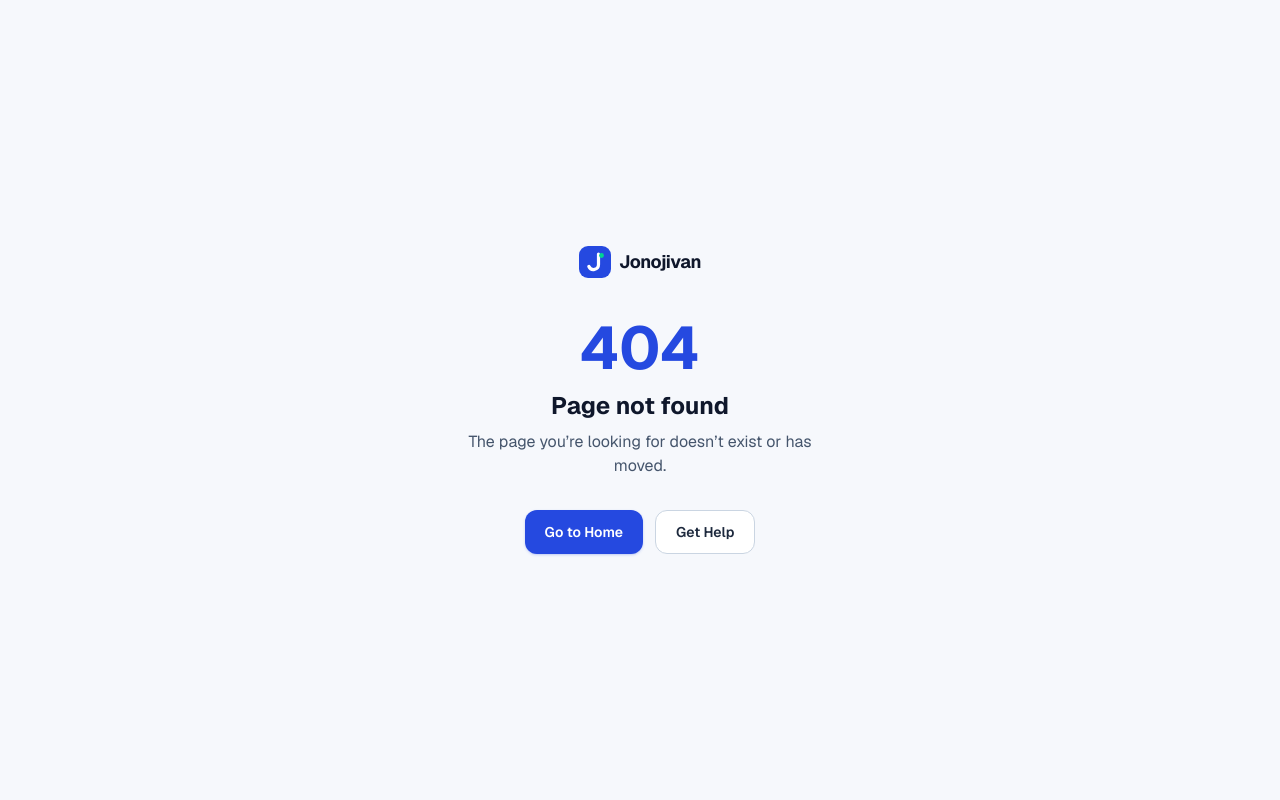
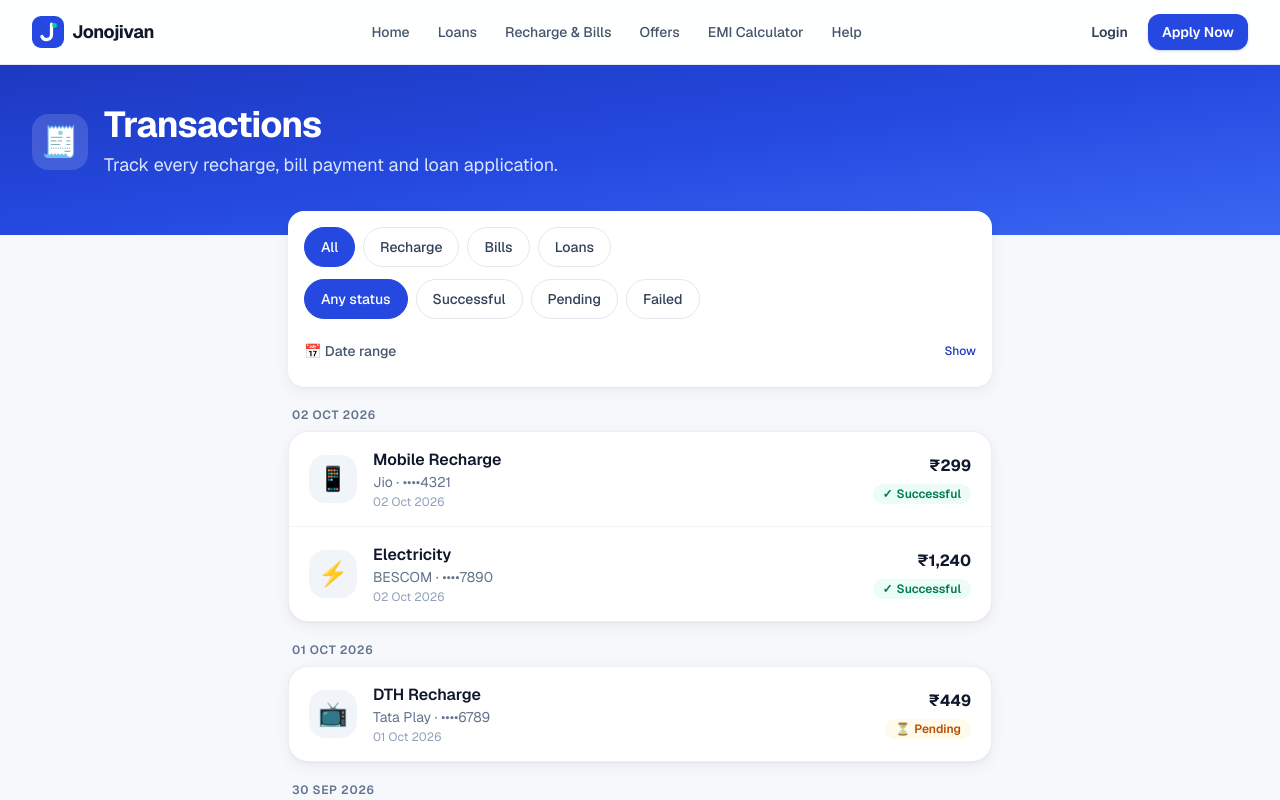
Before and after one commit to niks-nikhil-anand/Jonojivan_finance_recharge_loan, a Next.js app: page /transactions in a window 1280 px wide. Before the commit this address had no page. Shown: the top 800 px of the page. Built offline with nearby package versions, Linux system fonts and the light colour scheme.

Commit message:
feat(transactions): add transaction history list page

```diff
--- /dev/null
+++ b/app/(site)/transactions/page.tsx
@@ -0,0 +1,80 @@
+import type { Metadata } from "next";
+import { TransactionFilters } from "@/components/features/transactions/TransactionFilters";
+import { TransactionItem } from "@/components/features/transactions/TransactionItem";
+import { ButtonLink } from "@/components/ui/Button";
+import { Card } from "@/components/ui/Card";
+import { EmptyState, PageBody, PageHeader } from "@/components/ui/Layout";
+import { formatDate } from "@/lib/format";
+import { getTransactions, type TransactionFilters as Filters } from "@/lib/services/transactions";
+import type { Transaction, TransactionStatus, TransactionType } from "@/types";
+
+export const metadata: Metadata = {
+  title: "Transactions",
+  description: "Your recharge, bill payment and loan transaction history.",
+};
+
+const types: TransactionType[] = ["recharge", "bill", "loan"];
+const statuses: TransactionStatus[] = ["success", "pending", "failed"];
+const isoDate = /^\d{4}-\d{2}-\d{2}$/;
+
+function str(v: string | string[] | undefined) {
+  return typeof v === "string" ? v : undefined;
+}
+
+export default async function TransactionsPage({ searchParams }: PageProps<"/transactions">) {
+  const sp = await searchParams;
+  const type = str(sp.type);
+  const status = str(sp.status);
+  const from = str(sp.from);
+  const to = str(sp.to);
+
+  const filters: Filters = {
+    type: types.find((t) => t === type),
+    status: statuses.find((s) => s === status),
+    from: from && isoDate.test(from) ? from : undefined,
+    to: to && isoDate.test(to) ? to : undefined,
+  };
+  const list = await getTransactions(filters);
+
+  const groups = new Map<string, Transaction[]>();
+  for (const t of list) {
+    const key = formatDate(t.date);
+    groups.set(key, [...(groups.get(key) ?? []), t]);
+  }
+
+  return (
+    <>
+      <PageHeader title="Transactions" description="Track every recharge, bill payment and loan application." icon="🧾" />
+      <PageBody size="narrow" className="flex flex-col gap-5">
+        <TransactionFilters filters={filters} />
+        {list.length ? (
+          <div className="flex flex-col gap-5">
+            {[...groups].map(([date, items]) => (
+              <section key={date}>
+                <h2 className="mb-2 px-1 text-xs font-semibold tracking-wider text-slate-500 uppercase">{date}</h2>
+                <Card padding="none" className="divide-y divide-slate-100 overflow-hidden">
+                  {items.map((t) => (
+                    <TransactionItem key={t.id} transaction={t} />
+                  ))}
+                </Card>
+              </section>
+            ))}
+          </div>
+        ) : (
+          <Card>
+            <EmptyState
+              icon="🔍"
+              title="No transactions found"
+              description="Try changing the filters, or make your first recharge."
+              action={
+                <ButtonLink href="/transactions" variant="outline">
+                  Clear filters
+                </ButtonLink>
+              }
+            />
+          </Card>
+        )}
+      </PageBody>
+    </>
+  );
+}
```
